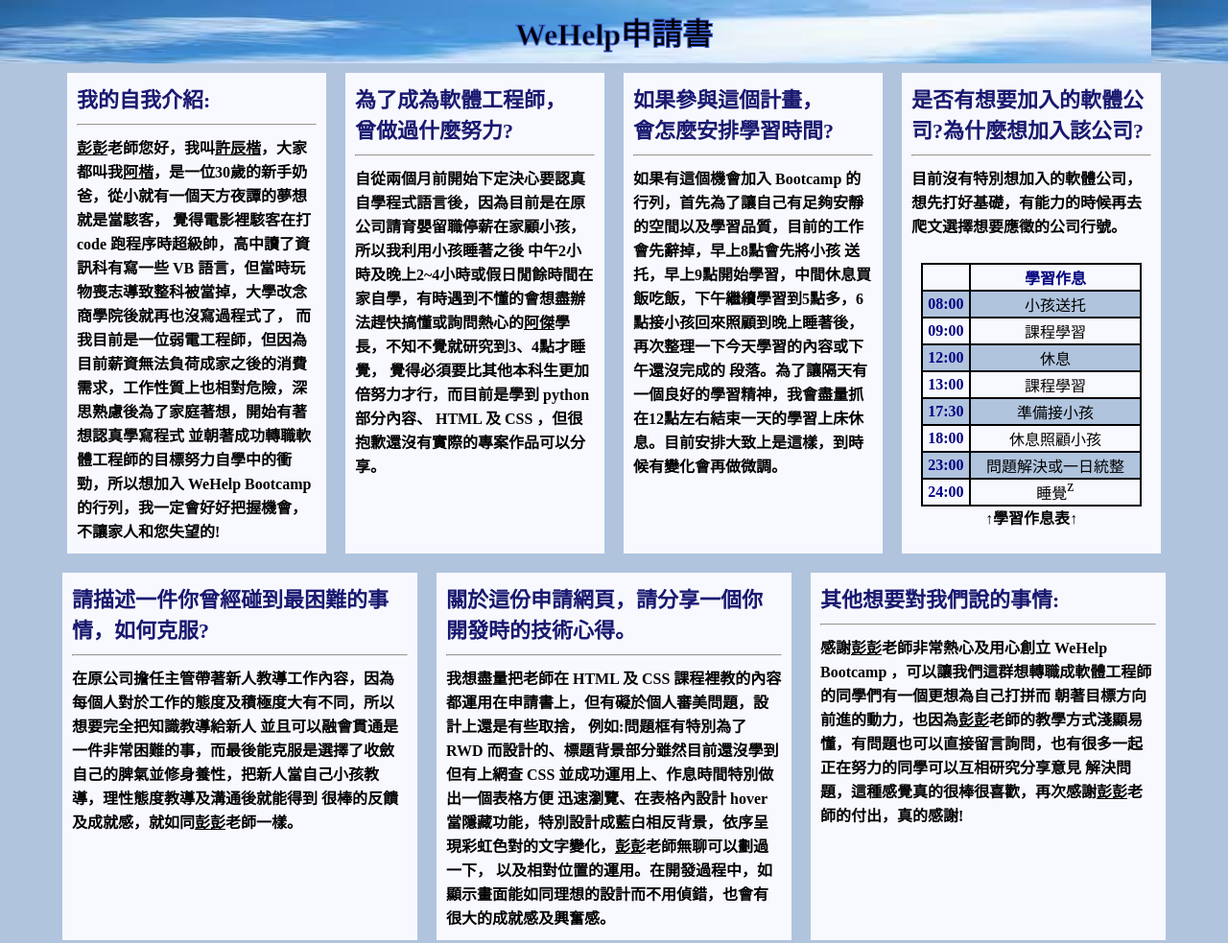
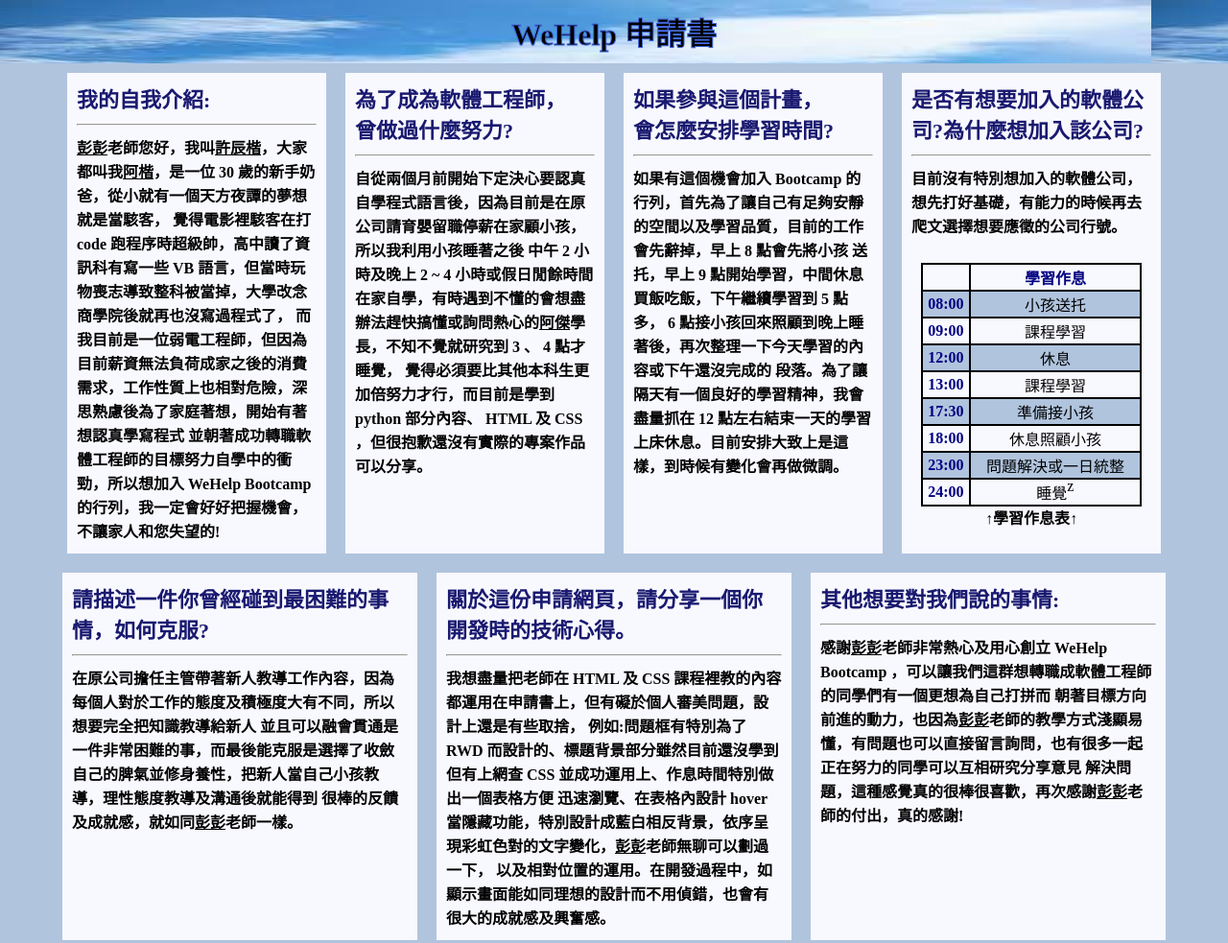
Before and after one commit to HsuChenKai/WeHelp-application, a plain HTML site: page WeHelp-application.html in a window 1280 px wide. Shown: the whole page at 96% size. Drawn offline with Linux system fonts and the light colour scheme.

Commit message:
Update WeHelp-application.html

```diff
--- a/WeHelp-application.html
+++ b/WeHelp-application.html
@@ -2,7 +2,7 @@
 <head>
 	<meta charset="utf-8"/>
 	<meta name="viewport" content="width=device-width，initial-scale=1，maximum-scale=1"/>
-	<title>WeHelp申請書</title>
+	<title>WeHelp 申請書</title>
 	<style type="text/css">
 		body{
 			background-color:#b0c4de;
@@ -115,11 +115,11 @@
 	</style>
 </head>
 <body>
-	<div class="head">WeHelp申請書</div>
+	<div class="head"> WeHelp 申請書</div>
 
 	<nav>
 		<div class="title"><a>我的自我介紹:</a><br/><hr/>
-			<div class="content"><u>彭彭</u>老師您好，我叫<u>許辰楷</u>，大家都叫我<u>阿楷</u>，是一位30歲的新手奶爸，從小就有一個天方夜譚的夢想就是當駭客，
+			<div class="content"><u>彭彭</u>老師您好，我叫<u>許辰楷</u>，大家都叫我<u>阿楷</u>，是一位 30 歲的新手奶爸，從小就有一個天方夜譚的夢想就是當駭客，
 		覺得電影裡駭客在打 code 跑程序時超級帥，高中讀了資訊科有寫一些 VB 語言，但當時玩物喪志導致整科被當掉，大學改念商學院後就再也沒寫過程式了，
 		而我目前是一位弱電工程師，但因為目前薪資無法負荷成家之後的消費需求，工作性質上也相對危險，深思熟慮後為了家庭著想，開始有著想認真學寫程式
 		並朝著成功轉職軟體工程師的目標努力自學中的衝勁，所以想加入 WeHelp Bootcamp 的行列，我一定會好好把握機會，不讓家人和您失望的!</div>
@@ -127,14 +127,14 @@
 
 		<div class="title"><a>為了成為軟體工程師，<br/>曾做過什麼努力?</a><br/><hr/>
 			<div class="content">自從兩個月前開始下定決心要認真自學程式語言後，因為目前是在原公司請育嬰留職停薪在家顧小孩，所以我利用小孩睡著之後
-			中午2小時及晚上2~4小時或假日閒餘時間在家自學，有時遇到不懂的會想盡辦法趕快搞懂或詢問熱心的<u>阿傑</u>學長，不知不覺就研究到3、4點才睡覺，
+			中午 2 小時及晚上 2 ~ 4 小時或假日閒餘時間在家自學，有時遇到不懂的會想盡辦法趕快搞懂或詢問熱心的<u>阿傑</u>學長，不知不覺就研究到 3 、 4 點才睡覺，
 			覺得必須要比其他本科生更加倍努力才行，而目前是學到 python 部分內容、 HTML 及 CSS ，但很抱歉還沒有實際的專案作品可以分享。</div>
 		</div>
 
 		<div class="title"><a>如果參與這個計畫，<br/>會怎麼安排學習時間?</a><br/><hr/>
-			<div class="content">如果有這個機會加入 Bootcamp 的行列，首先為了讓自己有足夠安靜的空間以及學習品質，目前的工作會先辭掉，早上8點會先將小孩
-			送托，早上9點開始學習，中間休息買飯吃飯，下午繼續學習到5點多，6點接小孩回來照顧到晚上睡著後，再次整理一下今天學習的內容或下午還沒完成的
-			段落。為了讓隔天有一個良好的學習精神，我會盡量抓在12點左右結束一天的學習上床休息。目前安排大致上是這樣，到時候有變化會再做微調。</div>
+			<div class="content">如果有這個機會加入 Bootcamp 的行列，首先為了讓自己有足夠安靜的空間以及學習品質，目前的工作會先辭掉，早上 8 點會先將小孩
+			送托，早上 9 點開始學習，中間休息買飯吃飯，下午繼續學習到 5 點多， 6 點接小孩回來照顧到晚上睡著後，再次整理一下今天學習的內容或下午還沒完成的
+			段落。為了讓隔天有一個良好的學習精神，我會盡量抓在 12 點左右結束一天的學習上床休息。目前安排大致上是這樣，到時候有變化會再做微調。</div>
 		</div>
 
 		<div class="title"><a>是否有想要加入的軟體公司?為什麼想加入該公司?</a><br/><hr/>
```
